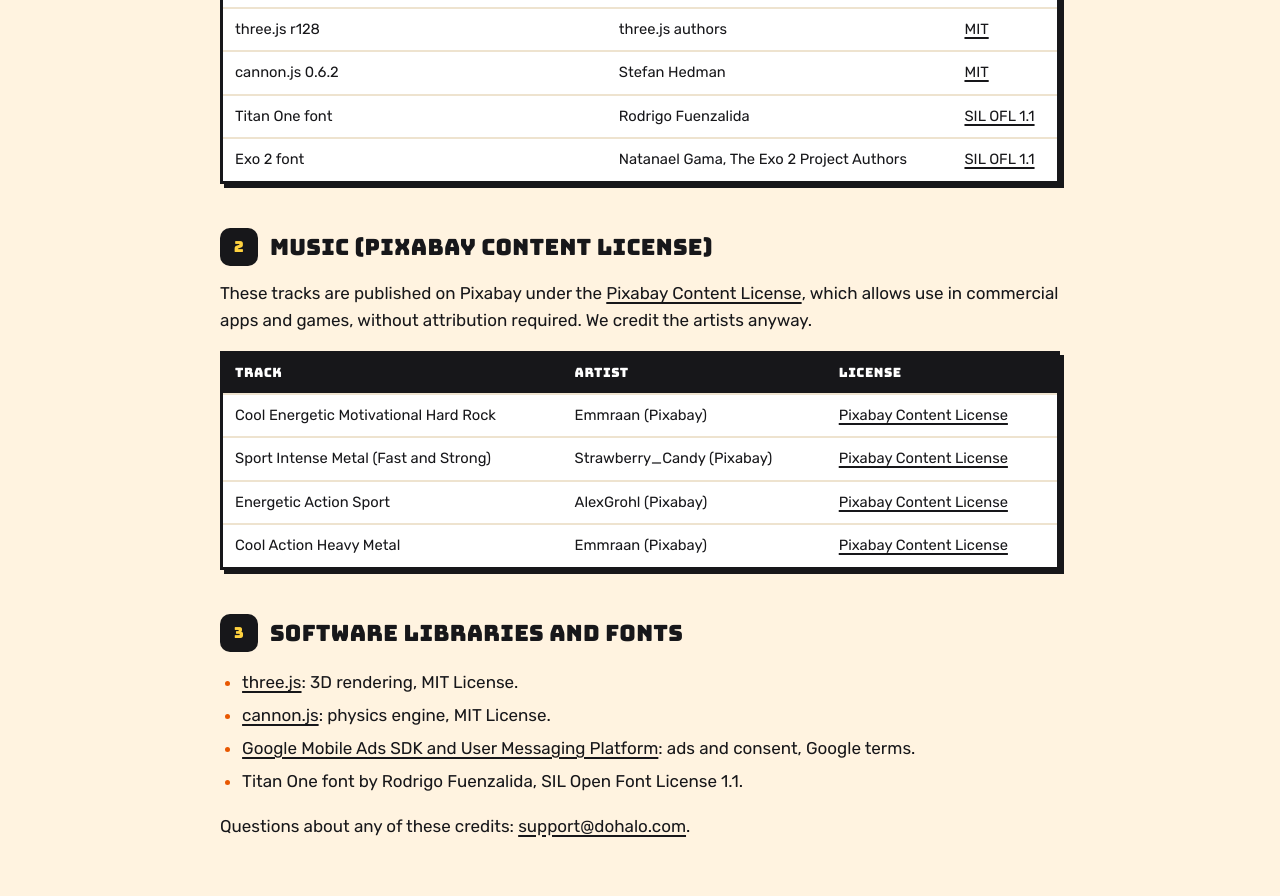
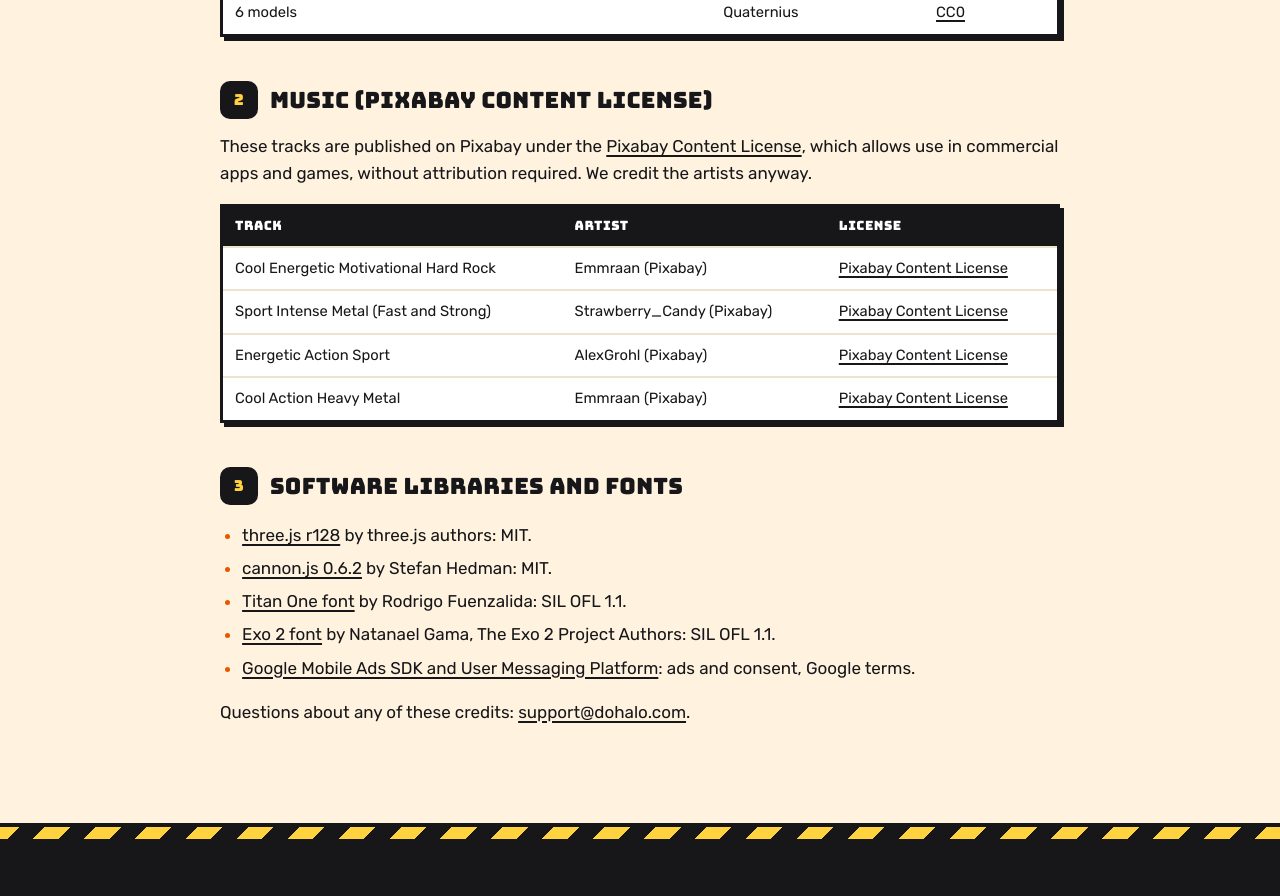
Before and after one commit to ayoubx133/dohalo, a plain HTML site: page credits.html in a window 1280 px wide. Shown: the part 1860-2756 px from the top of the page. Drawn offline with Linux system fonts and the light colour scheme.

Commit message:
Credits page: separate models, music and libraries
Co-Authored-By: Claude Opus 5.5 <noreply@anthropic.com>

```diff
--- a/credits.html
+++ b/credits.html
@@ -52,8 +52,8 @@
 <div class="doc">
   <p>Speed Bump Wreck Lab was designed and programmed by Dohalo Games (Doha Harf). The game code, levels, traps, user interface, app icon and store art are our own work. The items below are third-party assets that we use under their published licenses. The same list is shown inside the game under Settings, Credits.</p>
 
-  <h2 id="models"><span class="n">1</span>3D vehicle models (Creative Commons Attribution 4.0)</h2>
-  <p>These models are published on Sketchfab under the <a href="https://creativecommons.org/licenses/by/4.0/" rel="noopener">CC BY 4.0</a> license, which allows commercial use, including modification, with credit to the author. We recolored and rigged them for damage effects.</p>
+  <h2 id="models"><span class="n">1</span>3D models (CC BY 4.0 and CC0)</h2>
+  <p>The vehicle models are published on Sketchfab under the <a href="https://creativecommons.org/licenses/by/4.0/" rel="noopener">CC BY 4.0</a> license, which allows commercial use, including modification, with credit to the author; the CC0 assets are public domain. We recolored and rigged them for damage effects.</p>
   <div class="table-wrap"><table>
     <thead><tr><th>Model</th><th>Author</th><th>License</th></tr></thead>
     <tbody>
@@ -82,10 +82,6 @@
       <tr><td>Shvan &#x27;92 - Low poly model</td><td>DanielZhabotinsky</td><td><a href="https://sketchfab.com/3d-models/09d718c9cf72401b8534d265a06a803f" rel="noopener">CC-BY 4.0</a></td></tr>
       <tr><td>11 models</td><td>Kenney</td><td><a href="https://kenney.nl" rel="noopener">CC0</a></td></tr>
       <tr><td>6 models</td><td>Quaternius</td><td><a href="https://poly.pizza" rel="noopener">CC0</a></td></tr>
-      <tr><td>three.js r128</td><td>three.js authors</td><td><a href="https://threejs.org" rel="noopener">MIT</a></td></tr>
-      <tr><td>cannon.js 0.6.2</td><td>Stefan Hedman</td><td><a href="https://github.com/schteppe/cannon.js" rel="noopener">MIT</a></td></tr>
-      <tr><td>Titan One font</td><td>Rodrigo Fuenzalida</td><td><a href="https://fonts.google.com/specimen/Titan+One" rel="noopener">SIL OFL 1.1</a></td></tr>
-      <tr><td>Exo 2 font</td><td>Natanael Gama, The Exo 2 Project Authors</td><td><a href="https://github.com/googlefonts/Exo-2.0" rel="noopener">SIL OFL 1.1</a></td></tr>
     </tbody>
   </table></div>
 
@@ -103,10 +99,11 @@
 
   <h2 id="software"><span class="n">3</span>Software libraries and fonts</h2>
   <ul>
-    <li><a href="https://github.com/mrdoob/three.js" rel="noopener">three.js</a>: 3D rendering, MIT License.</li>
-    <li><a href="https://github.com/schteppe/cannon.js" rel="noopener">cannon.js</a>: physics engine, MIT License.</li>
+    <li><a href="https://threejs.org" rel="noopener">three.js r128</a> by three.js authors: MIT.</li>
+    <li><a href="https://github.com/schteppe/cannon.js" rel="noopener">cannon.js 0.6.2</a> by Stefan Hedman: MIT.</li>
+    <li><a href="https://fonts.google.com/specimen/Titan+One" rel="noopener">Titan One font</a> by Rodrigo Fuenzalida: SIL OFL 1.1.</li>
+    <li><a href="https://github.com/googlefonts/Exo-2.0" rel="noopener">Exo 2 font</a> by Natanael Gama, The Exo 2 Project Authors: SIL OFL 1.1.</li>
     <li><a href="https://developers.google.com/admob/ios" rel="noopener">Google Mobile Ads SDK and User Messaging Platform</a>: ads and consent, Google terms.</li>
-    <li>Titan One font by Rodrigo Fuenzalida, SIL Open Font License 1.1.</li>
   </ul>
   <p>Questions about any of these credits: <a href="mailto:support@dohalo.com">support@dohalo.com</a>.</p>
 </div>
```
